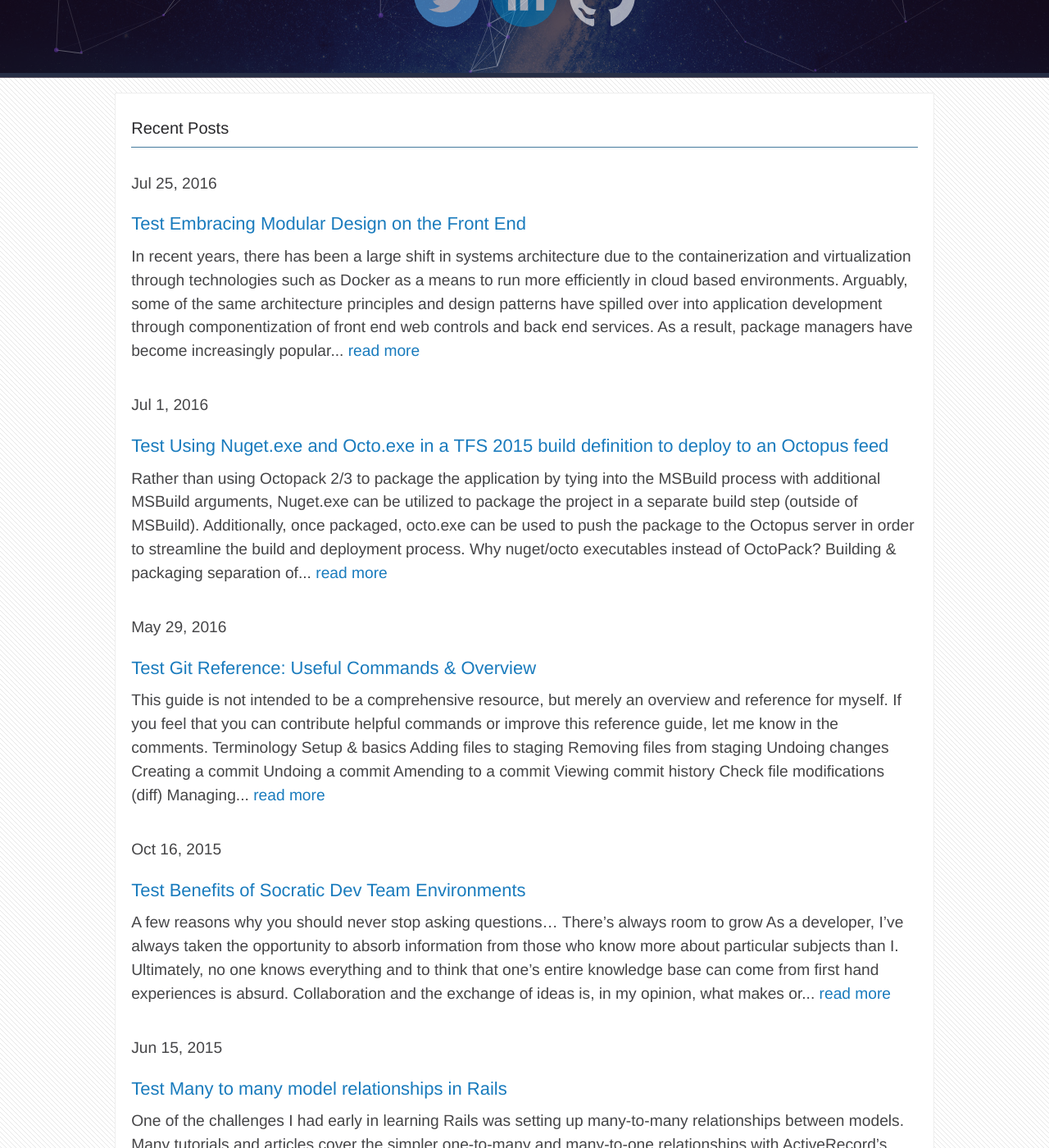
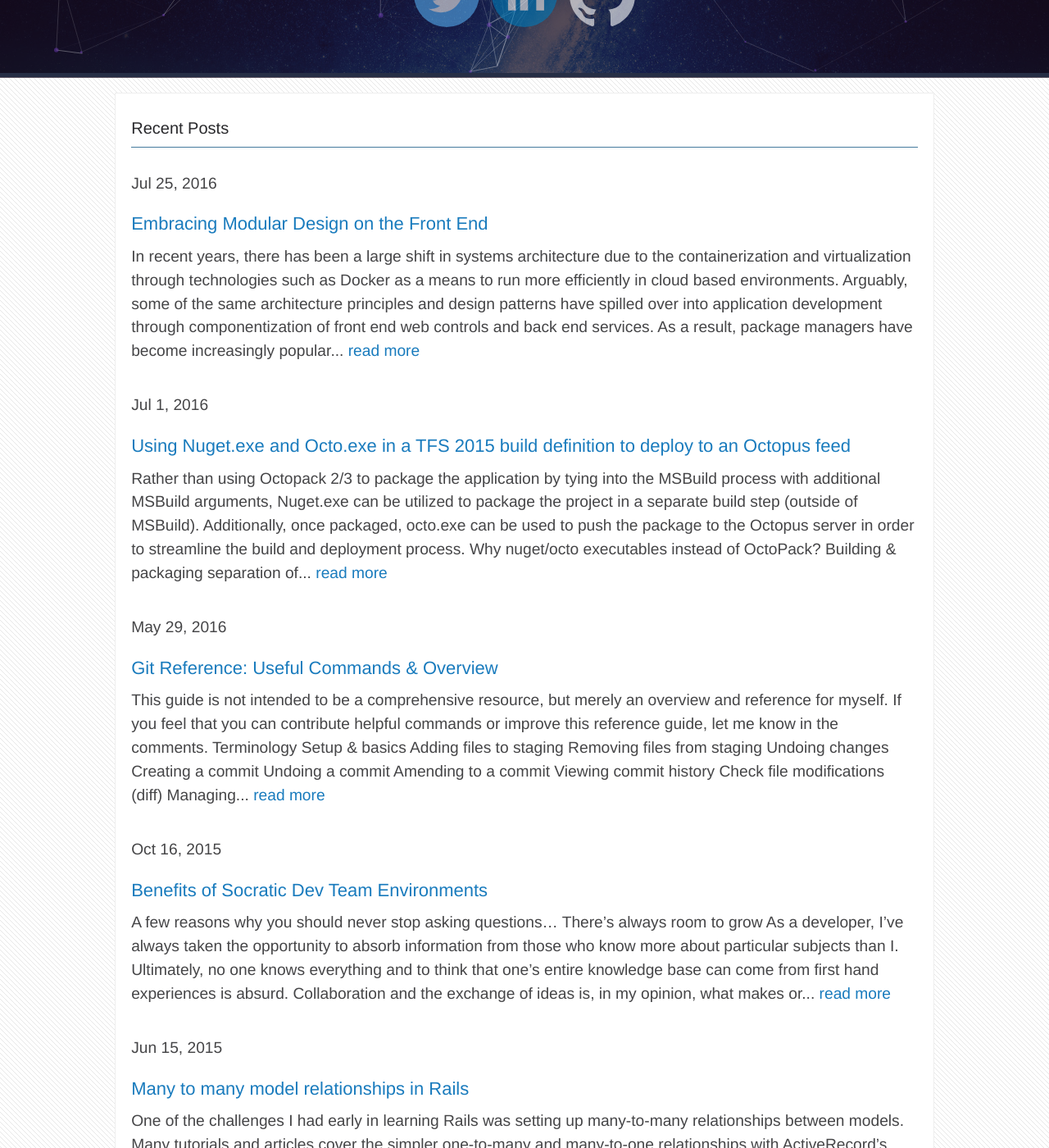
Before and after one commit to BrandonClapp/brandonclapp.github.io, a Jekyll site: the page built from index.html, in a window 1280 px wide and 1400 px high, scrolled down 366 px. Shown: the whole window at 82% size. Built offline with Jekyll 4.4.1, drawn with Linux system fonts in a browser that asks for light colours; some web fonts are replaced.

Commit message:
Update index.html

```diff
--- a/index.html
+++ b/index.html
@@ -10,7 +10,7 @@
       <li class="post">
           <div class="post-meta">{{ post.date | date: "%b %-d, %Y" }}</div>
           <h2 class="post-title">
-                <a class="post-link" href="{{ post.url | prepend: site.baseurl }}">Test {{ post.title }}</a>
+                <a class="post-link" href="{{ post.url | prepend: site.baseurl }}">{{ post.title }}</a>
             </h2>
           <div class="post-exerpt">
               <p>{{ post.content | strip_html | truncatewords: 70 }} <span><a  href="{{ post.url | prepend: site.baseurl }}">read more</a></span></p>
```
